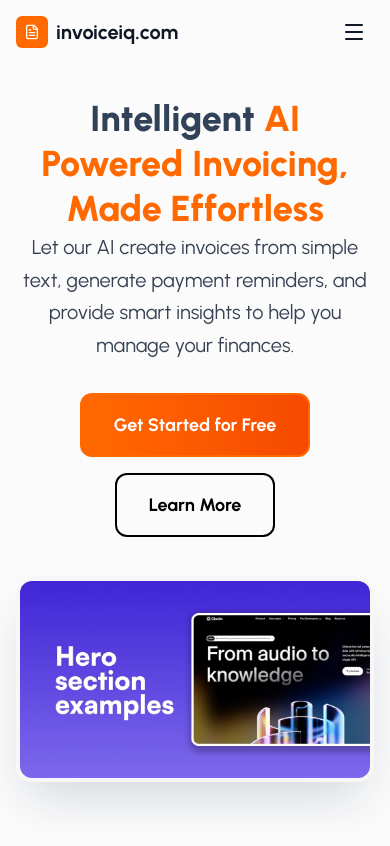
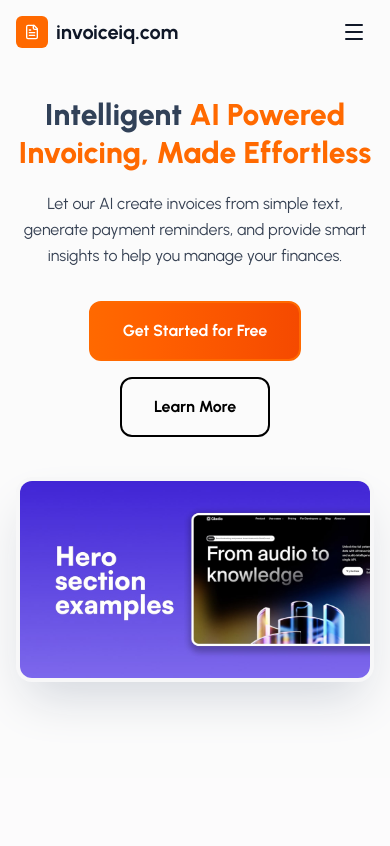
Before and after one commit to utsavpatel562/ai-invoice-generator, a React (Vite) app in the folder frontend/invoice-generator/: page / in a window 390 px wide. Shown: the top 846 px of the page. Built offline with nearby package versions, Linux system fonts and the light colour scheme.

Commit message:
latest commit

```diff
--- a/frontend/invoice-generator/src/components/landing/Hero.jsx
+++ b/frontend/invoice-generator/src/components/landing/Hero.jsx
@@ -8,11 +8,11 @@
         <div className="absolute inset-0 bg-grid-white/[0.5] bg-size-[60px_60px]"></div>
         <div className="relative max-w-7xl mx-auto px-4 sm:px-6 lg:px-8 py-24 lg:py-32">
           <div className="text-center max-w-4xl mx-auto">
-            <h1 className="select-none text-4xl sm:text-5xl lg:text-6xl font-extrabold text-orange-500 leading-tight">
+            <h1 className="select-none text-3xl sm:text-4xl lg:text-6xl font-extrabold text-orange-500 leading-tight">
               <span className="text-slate-700">Intelligent</span> AI Powered
               Invoicing, Made Effortless
             </h1>
-            <p className="select-none text-xl sm:text-xl text-gray-700 mb-8 leading-relaxed max-w-3xl mx-auto">
+            <p className="select-none text-base md:mt-0 mt-5 sm:text-xl text-gray-700 mb-8 leading-relaxed max-w-3xl mx-auto">
               Let our AI create invoices from simple text, generate payment
               reminders, and provide smart insights to help you manage your
               finances.
@@ -21,27 +21,27 @@
               {isAuthenticated ? (
                 <Link
                   to={"/dashboard"}
-                  className="bg-linear-to-r border-2 border-orange-500 from-orange-500 to-orange-600 text-white px-8 py-4 rounded-xl font-bold text-lg hover:bg-orange-500 transition-all duration-200 hover:scale-105 hover:shadow-2xl transform"
+                  className="bg-linear-to-r border-2 border-orange-500 from-orange-500 to-orange-600 text-white px-8 py-4 rounded-xl font-bold hover:bg-orange-500 text-base sm:text-lg transition-all duration-200 hover:scale-105 hover:shadow-2xl transform"
                 >
                   Go to Dashboard
                 </Link>
               ) : (
                 <Link
                   to={"/signup"}
-                  className="bg-linear-to-r border-2 border-orange-500 from-orange-500 to-orange-600 text-white px-8 py-4 rounded-xl font-bold text-lg hover:bg-orange-500 transition-all duration-200 hover:scale-105 hover:shadow-2xl transform"
+                  className="bg-linear-to-r border-2 border-orange-500 from-orange-500 to-orange-600 text-white px-8 py-4 rounded-xl font-bold text-base sm:text-lg hover:bg-orange-500 transition-all duration-200 hover:scale-105 hover:shadow-2xl transform"
                 >
                   Get Started for Free
                 </Link>
               )}
               <a
                 href="#features"
-                className="border-2 border-black text-black px-8 py-4 rounded-xl font-bold text-lg hover:bg-white hover:text-black transition-all duration-200 hover:scale-105"
+                className="border-2 border-black text-black px-8 py-4 rounded-xl font-bold text-base sm:text-lg hover:bg-white hover:text-black transition-all duration-200 hover:scale-105"
               >
                 Learn More
               </a>
             </div>
           </div>
-          <div className="mt-10 relative max-w-5xl mx-auto">
+          <div className="sm:mt-16 mt-10 relative max-w-5xl mx-auto">
             <img
               src={HERO_IMG}
               alt="Invoice App Screenshot"
```
